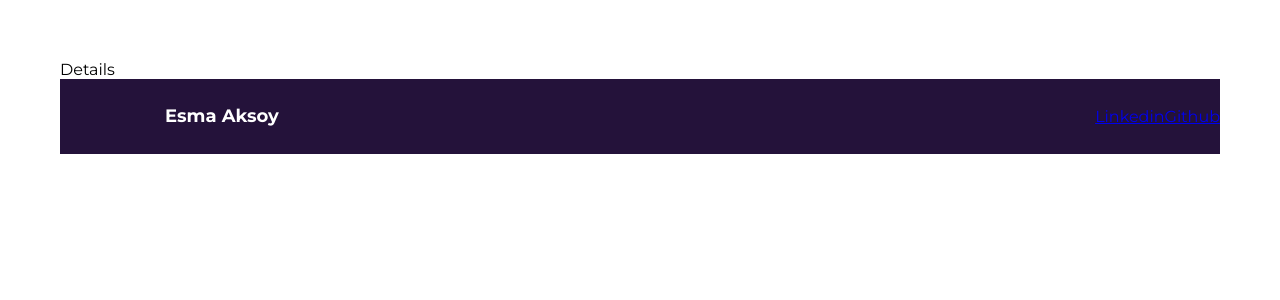
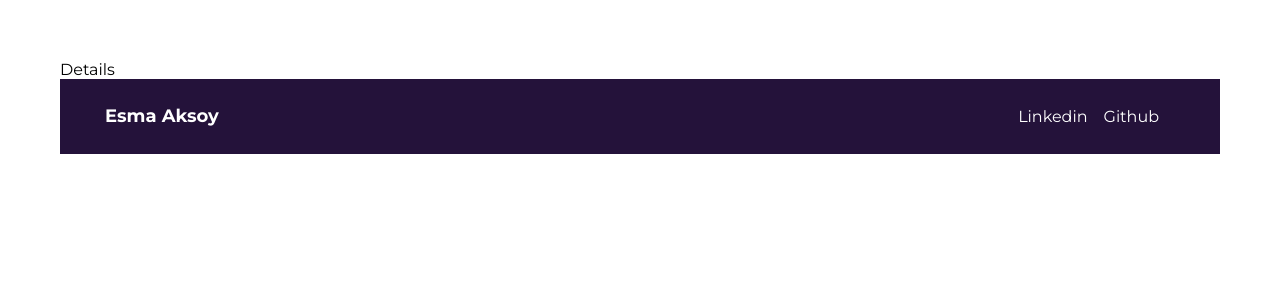
Before and after one commit to esmaaksoy/PopMovie, a React (Create React App) app: page /details/1 in a window 1280 px wide. Shown: the top 300 px of the page. Built offline with nearby package versions, Linux system fonts and the light colour scheme.

Commit message:
style(footer): updated

```diff
--- a/src/components/MovieCard.jsx
+++ b/src/components/MovieCard.jsx
@@ -9,7 +9,8 @@ const MovieCard = ({ title, vote_average, poster_path, id, name }) => {
     <div className="cardContainer" onClick={() => navigate(`/details/${id}`)}>
       <div className="average">
         <p>
-          <span>{vote_average?.toFixed(1)}</span>/10
+          <span>{vote_average?.toFixed(1)}</span>
+          /10
         </p>
       </div>
       <div className="card">
--- a/src/components/Navbar.jsx
+++ b/src/components/Navbar.jsx
@@ -1,7 +1,7 @@
 const Navbar = () => {
   return (
     <nav>
-      <p>Logo</p>
+      <p className="logo">Logo</p>
       <section>
         <a href="#tv-series">Popular TV Series</a>
        <a href="#movies">Popular Movies</a>
--- a/src/css/index.css
+++ b/src/css/index.css
@@ -34,21 +34,19 @@ nav {
   border-radius: 4px;
   z-index: 100;
   padding-inline: 22.5px;
+  font-weight: 500;
+  text-align: center;
 }
-nav p {
-  font-family: "Montserrat", sans-serif;
-  font-weight: 500;
+nav .logo {
   font-size: 25px;
+  line-height: 30.48px;
   color: #24123a;
 }
 nav section {
   display: flex;
-  text-align: center;
   gap: 1rem;
 }
 nav section a {
-  font-family: "Montserrat", sans-serif;
-  font-weight: 500;
   font-size: 16px;
   line-height: 19.5px;
   color: #707cb4;
@@ -177,6 +175,7 @@ footer {
   display: flex;
   justify-content: space-between;
   align-items: center;
+ padding-inline: 45px;
 }
 footer p {
   font-family: "Montserrat", sans-serif;
@@ -185,5 +184,14 @@ footer p {
   line-height: 21.94px;
   text-align: center;
   color: #ffffff;
-  margin: 105px;
+  /* margin: 45px; */
 }
+footer a{
+  font-weight: 400;
+  font-size: 16px;
+  line-height: 19.5px;
+  text-decoration: none;
+  text-align: center;
+  color: #ffffff;
+ margin-right: 1rem;
+}
--- a/src/pages/Home.jsx
+++ b/src/pages/Home.jsx
@@ -29,12 +29,14 @@ const Home = () => {
   }, []);
 
 // A random item has been selected for the movie
-  const randomIndexMovie = Math.floor(Math.random() * movie.length);
-  const randomItemMovie = movie[randomIndexMovie];
+const movieWithScore = movie.filter(item=>item.vote_average >= 7)
+  const randomIndexMovie = Math.floor(Math.random() * movieWithScore.length);
+  const randomItemMovie = movieWithScore[randomIndexMovie];
 
 // A random item has been selected for the serie
-  const randomIndexSerie = Math.floor(Math.random() * series.length);
-  const randomItemSerie = movie[randomIndexSerie];
+const serieWithScore = series.filter(item=>item.vote_average >= 7)
+  const randomIndexSerie = Math.floor(Math.random() * serieWithScore.length);
+  const randomItemSerie = serieWithScore[randomIndexSerie];
 
   return (
     <>
```
